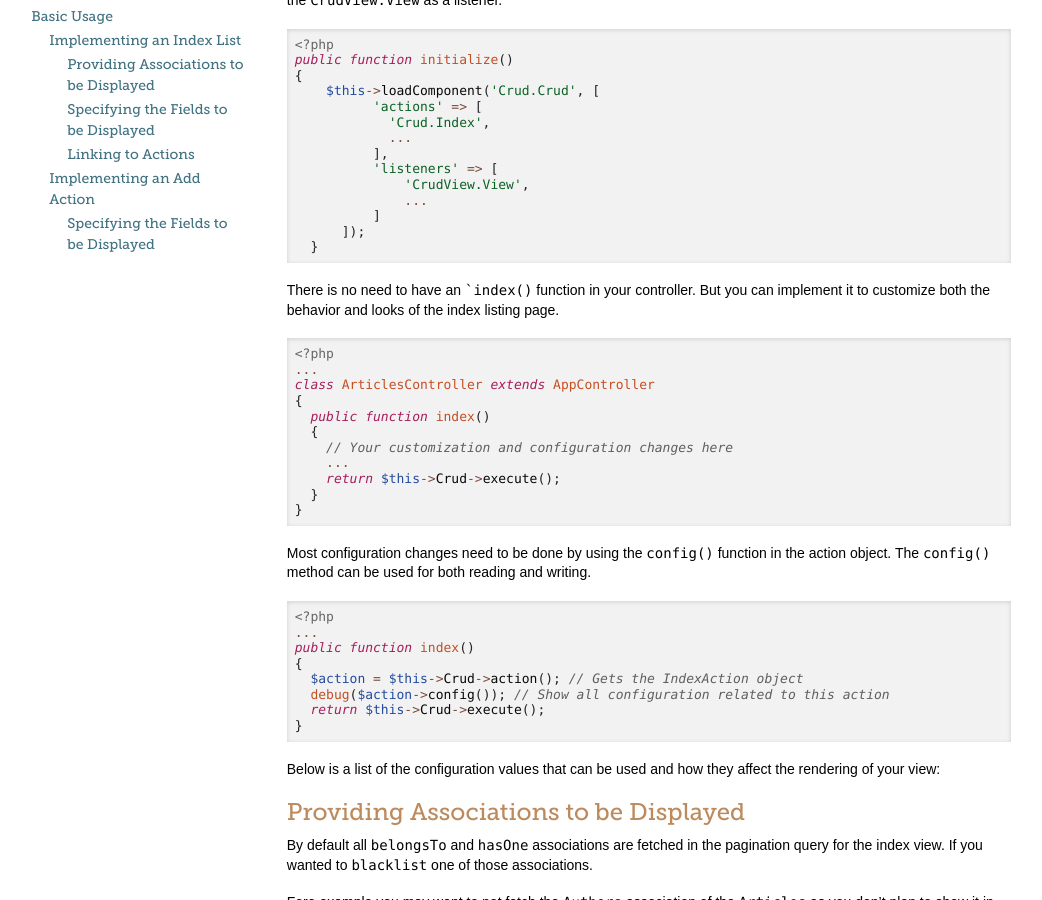
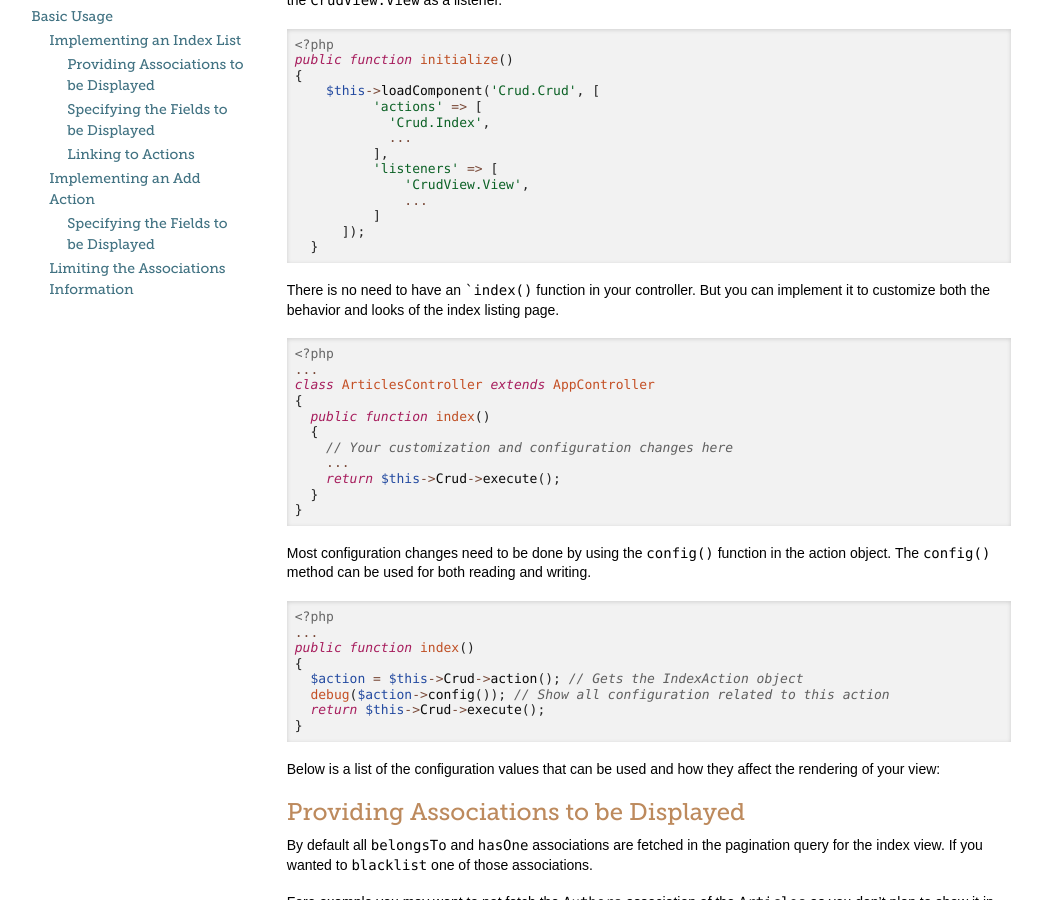
Before and after one commit to FriendsOfCake/crud-view, a Sphinx documentation site: the page built from docs/basic-usage.rst, in a window 1280 px wide and 900 px high, scrolled down 334 px. Shown: the whole window, without its empty margins (119-1161 px from the left). Built offline with Sphinx 7.4.7, drawn with Linux system fonts in a browser that asks for light colours; some of the changed text lies outside the part shown.

Commit message:
Adding a new header so I don't forget

```diff
--- a/docs/basic-usage.rst
+++ b/docs/basic-usage.rst
@@ -279,3 +279,6 @@ add the ``placeholder`` property to the ``title`` input:
       ]);
       return $this->Crud->execute();
     }
+
+Limiting the Associations Information
+-------------------------------------
```
